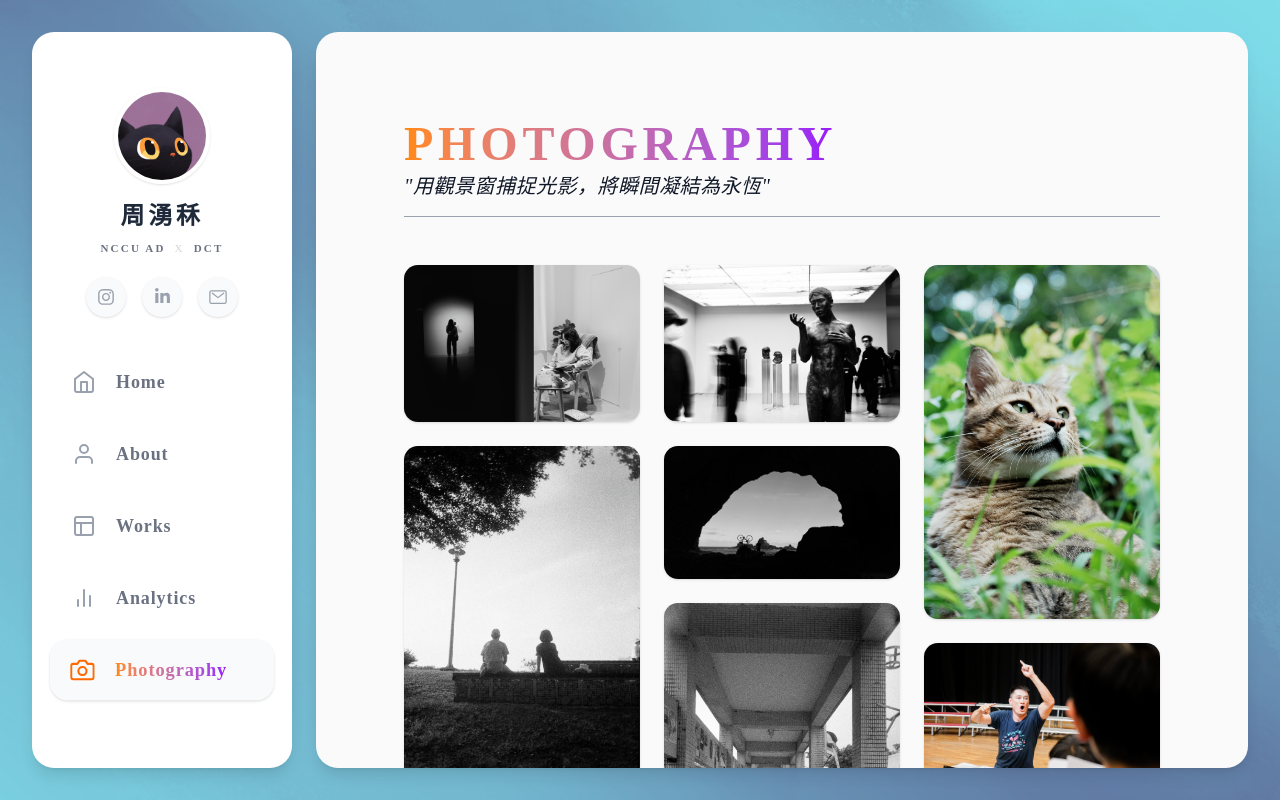
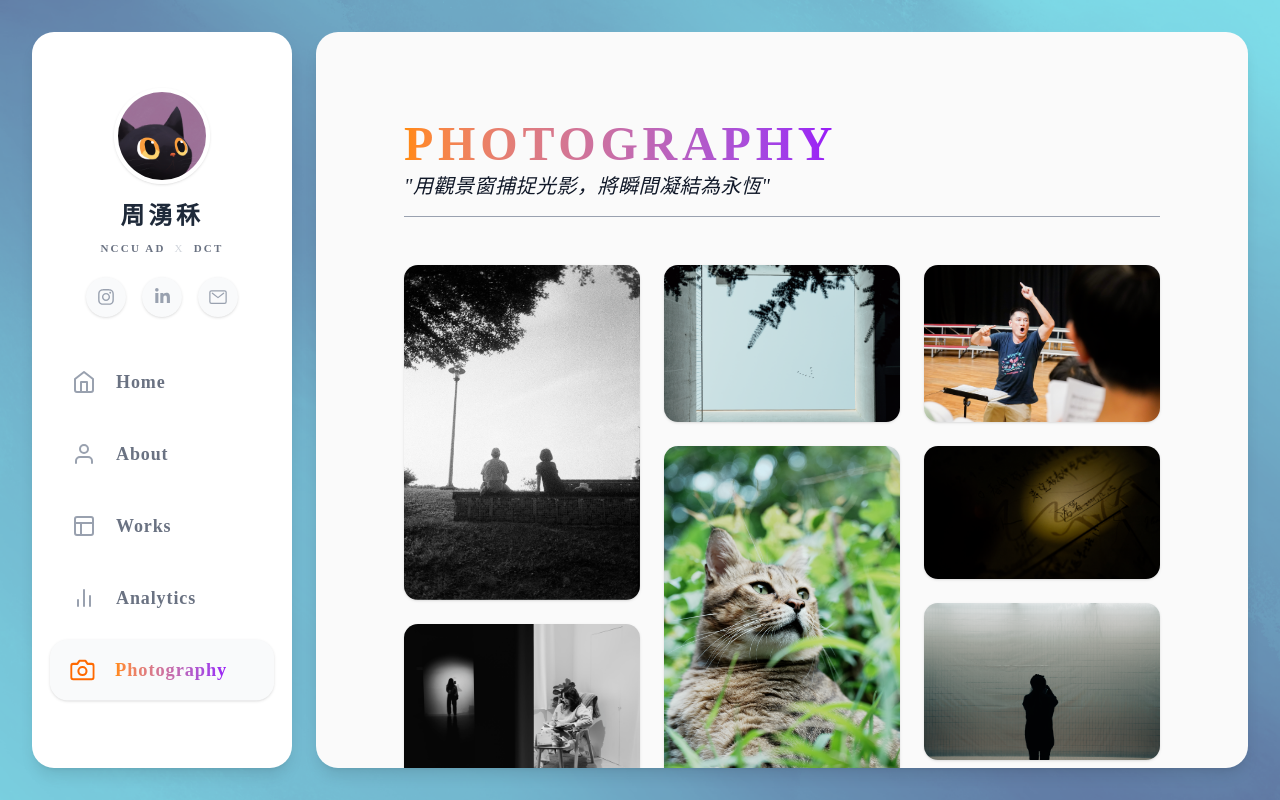
Before and after one commit to Joli0428/1142_web_112405214_Hw1, a Next.js app: page /photography in a window 1280 px wide. Built offline with nearby package versions, Linux system fonts and the light colour scheme; grey boxes are pictures that could not be loaded.

Commit message:
feat:photo_v2.0

```diff
--- a/app/photography/page.tsx
+++ b/app/photography/page.tsx
@@ -25,7 +25,6 @@ export default function Photography() {
   const [isClosing, setIsClosing] = useState(false);
   const [loadedImages, setLoadedImages] = useState<Record<number, boolean>>({});
 
-  // 🌟 因為拿掉了雙層結構，這裡只需要一個狀態來控制 Modal 大圖的載入淡入
   const [modalImageLoaded, setModalImageLoaded] = useState(false);
 
   useEffect(() => {
@@ -75,22 +74,24 @@ export default function Photography() {
     }, 300);
   };
 
+  // 🌟 已還原至「第16張加入的第一次排版順序」，並維持第16張是直圖 (height: 1200)
   const photos: Photo[] = [
-    { id: 1, img: "/photo1.png", width: 800, height: 533, title: "台北街頭光影", description: "捕捉雨後台北街頭的霓虹倒影，呈現城市夜晚的憂鬱與霓虹。", alt: "台北街頭光影" },
-    { id: 6, img: "/photo6.png", width: 800, height: 1200, title: "山間秘境", description: "於阿里山清晨捕捉的雲霧繚繞，寧靜而莊嚴的瞬間。", alt: "山間秘境" },
-    { id: 2, img: "/photo2.png", width: 800, height: 533, title: "海岸線的告白", description: "海浪輕拍沙灘，與遠處的夕陽構成一幅浪漫的畫作。", alt: "海岸線的告白" },
-    { id: 3, img: "/photo3.png", width: 800, height: 533, title: "古鎮餘暉", description: "九份山城的石階在落日下閃耀，記錄下光影交織的歷史痕跡。", alt: "古鎮餘暉" },
-    { id: 7, img: "/photo7.png", width: 800, height: 1200, title: "光影之塔", description: "城市建築的幾何線條與陽光切割，呈現出具現代感的強烈對比。", alt: "光影之塔" },
-    { id: 4, img: "/photo4.png", width: 800, height: 533, title: "森林的寂靜", description: "深入忘憂森林，被高聳的枯木圍繞，感受被大自然擁抱的寂靜。", alt: "森林的寂靜" },
-    { id: 5, img: "/photo5.png", width: 800, height: 533, title: "午後的貓", description: "淡水老街上悠閒地享受午後陽光的貓咪，眼神中滿是愜意。", alt: "午後的貓" },
-    { id: 8, img: "/photo8.png", width: 800, height: 1200, title: "抽象的光學", description: "運用散景效果捕捉的夜間光點，呈現夢幻且具詩意的視覺饗宴。", alt: "抽象的光學" },
-    { id: 9, img: "/photo9.png", width: 800, height: 533, title: "稻浪翩翩", description: "池上稻米成熟時的金色浪潮，隨著風展現生命的可貴。", alt: "稻浪翩翩" },
-    { id: 10, img: "/photo10.png", width: 800, height: 533, title: "工業之眼", description: "廢棄工廠內部的鏽蝕與光影，見證著時代變遷的殘缺之美。", alt: "工業之眼" },
-    { id: 14, img: "/photo14.png", width: 800, height: 1200, title: "人物側寫：匠人", description: "記錄老職人專注的神情與滿是歲月痕跡的雙手。", alt: "人物側寫：匠人" },
-    { id: 11, img: "/photo11.png", width: 800, height: 533, title: "雲端的相遇", description: "在合歡山主峰上與無邊雲海的震撼相遇。", alt: "雲端的相遇" },
-    { id: 12, img: "/photo12.png", width: 800, height: 533, title: "城市節奏", description: "快速道路上的車流光軌，記錄下這座城市的繁忙節奏。", alt: "城市節奏" },
-    { id: 13, img: "/photo13.png", width: 800, height: 533, title: "孤獨的樹", description: "在廣闊草原上獨自屹立的大樹，呈現出一種孤傲的美感。", alt: "孤獨的樹" },
-    { id: 15, img: "/photo15.png", width: 800, height: 533, title: "歲月靜好", description: "祖父母在鄉下老家悠閒對弈的溫馨畫面，是歲月最美的註腳。", alt: "歲月靜好" },
+    { id: 6, img: "/photo6.png", width: 800, height: 1200, title: "山間秘境", description: "於阿里山清晨捕捉的雲霧繚繞，寧靜而莊嚴的瞬間。", alt: "山間秘境" }, // 直
+    { id: 1, img: "/photo1.png", width: 800, height: 533, title: "台北街頭光影", description: "捕捉雨後台北街頭的霓虹倒影，呈現城市夜晚的憂鬱與霓虹。", alt: "台北街頭光影" }, // 橫
+    { id: 7, img: "/photo7.png", width: 800, height: 1200, title: "光影之塔", description: "城市建築的幾何線條與陽光切割，呈現出具現代感的強烈對比。", alt: "光影之塔" }, // 直
+    { id: 2, img: "/photo2.png", width: 800, height: 533, title: "海岸線的告白", description: "海浪輕拍沙灘，與遠處的夕陽構成一幅浪漫的畫作。", alt: "海岸線的告白" }, // 橫
+    { id: 8, img: "/photo8.png", width: 800, height: 1200, title: "抽象的光學", description: "運用散景效果捕捉的夜間光點，呈現夢幻且具詩意的視覺饗宴。", alt: "抽象的光學" }, // 直
+    { id: 3, img: "/photo3.png", width: 800, height: 533, title: "古鎮餘暉", description: "九份山城的石階在落日下閃耀，記錄下光影交織的歷史痕跡。", alt: "古鎮餘暉" }, // 橫
+    { id: 14, img: "/photo14.png", width: 800, height: 1200, title: "人物側寫：匠人", description: "記錄老職人專注的神情與滿是歲月痕跡的雙手。", alt: "人物側寫：匠人" }, // 直
+    { id: 4, img: "/photo4.png", width: 800, height: 533, title: "森林的寂靜", description: "深入忘憂森林，被高聳的枯木圍繞，感受被大自然擁抱的寂靜。", alt: "森林的寂靜" }, // 橫
+    { id: 5, img: "/photo5.png", width: 800, height: 533, title: "午後的貓", description: "淡水老街上悠閒地享受午後陽光的貓咪，眼神中滿是愜意。", alt: "午後的貓" }, // 橫
+    { id: 9, img: "/photo9.png", width: 800, height: 533, title: "稻浪翩翩", description: "池上稻米成熟時的金色浪潮，隨著風展現生命的可貴。", alt: "稻浪翩翩" }, // 橫
+    { id: 10, img: "/photo10.png", width: 800, height: 533, title: "工業之眼", description: "廢棄工廠內部的鏽蝕與光影，見證著時代變遷的殘缺之美。", alt: "工業之眼" }, // 橫
+    { id: 11, img: "/photo11.png", width: 800, height: 533, title: "雲端的相遇", description: "在合歡山主峰上與無邊雲海的震撼相遇。", alt: "雲端的相遇" }, // 橫
+    { id: 12, img: "/photo12.png", width: 800, height: 533, title: "城市節奏", description: "快速道路上的車流光軌，記錄下這座城市的繁忙節奏。", alt: "城市節奏" }, // 橫
+    { id: 13, img: "/photo13.png", width: 800, height: 533, title: "孤獨的樹", description: "在廣闊草原上獨自屹立的大樹，呈現出一種孤傲的美感。", alt: "孤獨的樹" }, // 橫
+    { id: 15, img: "/photo15.png", width: 800, height: 533, title: "歲月靜好", description: "祖父母在鄉下老家悠閒對弈的溫馨畫面，是歲月最美的註腳。", alt: "歲月靜好" }, // 橫
+    { id: 16, img: "/photo16.png", width: 800, height: 1200, title: "新增直式作品", description: "這是一張直式的攝影作品。", alt: "新增直式作品" }, // 直 (放在最後)
   ];
 
   return (
@@ -113,7 +114,7 @@ export default function Photography() {
 
       <hr className="border-gray-400 mb-8 md:mb-12 shrink-0" />
 
-      <div className="flex-grow w-full mb-12">
+      <div className="relative flex-grow w-full mb-12">
         <div className="columns-1 sm:columns-2 lg:columns-3 gap-6 space-y-6">
           {photos.map((photo, index) => (
             <div
@@ -141,11 +142,23 @@ export default function Photography() {
               <div className="absolute inset-0 bg-black/0 group-hover:bg-black/10 transition-colors duration-500 pointer-events-none"></div>
             </div>
           ))}
+
+          {/* 🌟 電影金句圖卡，保留實體卡片的樣式，接在最後一張照片之後 */}
+          <div className="break-inside-avoid relative flex flex-col justify-center p-8 rounded-xl bg-gray-50 border border-gray-100 aspect-square sm:aspect-auto sm:h-full lg:aspect-square text-left hover:bg-gray-100 transition-colors duration-500 shadow-sm hover:shadow-md">
+            <blockquote className="mb-6">
+              <p className="text-sm md:text-base text-gray-700 leading-relaxed font-serif italic mb-4 drop-shadow-sm">
+                "To see the world, things dangerous to come to, to see behind walls, draw closer, to find each other and to feel. That is the purpose of life."
+              </p>
+              <footer className="text-xs text-gray-500 font-medium tracking-wide text-right">
+                — The Secret Life of Walter Mitty (2013)
+              </footer>
+            </blockquote>
+          </div>
+
         </div>
       </div>
 
-      {/* 🌟 替換結尾標語 */}
-      <div ref={bottomRef} className="w-full flex flex-col items-center justify-center mt-auto mb-2 pt-12 pb-4 border-t border-gray-200 min-h-[100px] shrink-0">
+      <div ref={bottomRef} className="w-full flex flex-col items-center justify-center mt-auto mb-2 pt-4 md:pt-8 pb-4 border-t border-gray-200 min-h-[100px] shrink-0">
         {isBottomVisible && (
           <>
             <div className="mb-3 flex items-center justify-center">
@@ -191,7 +204,12 @@ export default function Photography() {
             </button>
 
             <div className="w-full h-64 md:h-80 lg:h-96 relative bg-gray-100 shrink-0">
-              {/* 🌟 核心修改：拿掉底層 img，只留 Image 處理淡入 */}
+              <img
+                src={selectedPhoto.img}
+                alt=""
+                className="absolute inset-0 w-full h-full object-cover blur-sm opacity-50"
+              />
+
               <Image
                 src={selectedPhoto.img}
                 alt={selectedPhoto.title}
```
Also changed, not shown: public/photo16.png (added).
